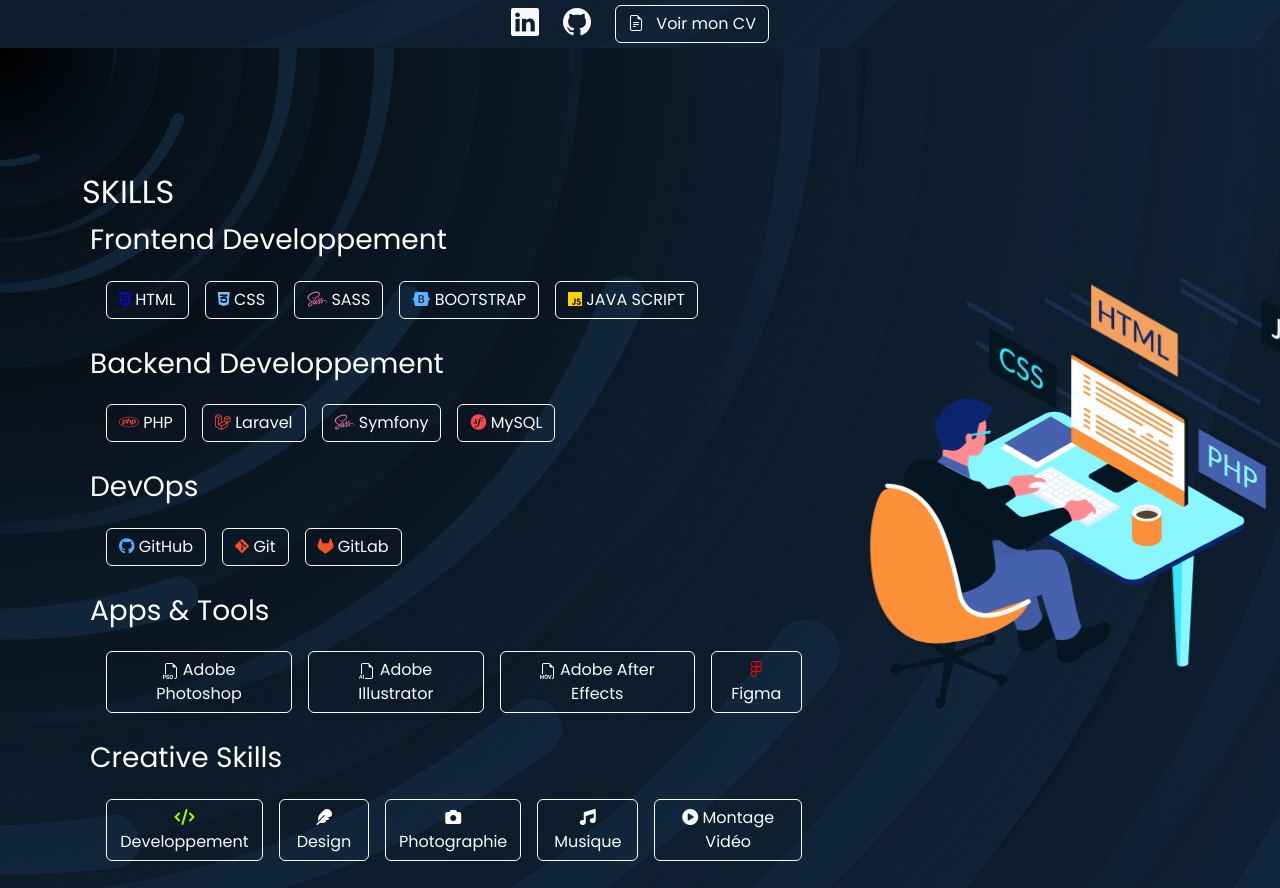
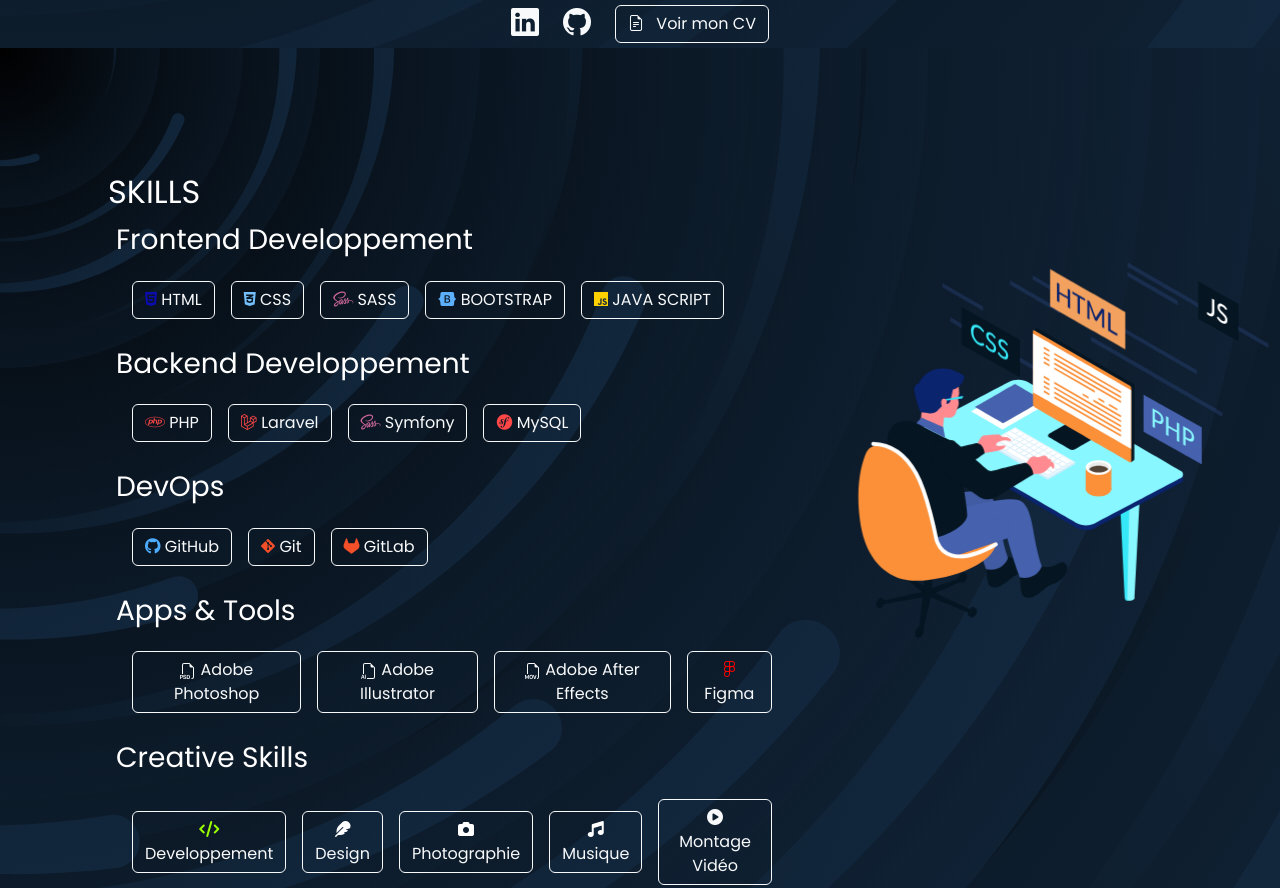
Before and after one commit to bener-mohammed/portfolio, a website: page index.html in a window 1280 px wide. Shown: the part 912-1800 px from the top of the page. Drawn offline with nearby package versions, Linux system fonts and the light colour scheme; some icons are missing.

Commit message:
feat(html css): resizing skills section

```diff
--- a/index.html
+++ b/index.html
@@ -134,8 +134,8 @@
         </div>
       </section>
       <section>
-        <div id="skills" class="container fw-bold text-white d-flex">
-          <div class="col-12 col-md-8 text-white fw-bold">
+        <div id="skills" class="container-fluid fw-bold text-white d-flex ms-5 ps-5">
+          <div class="container col-12 col-md-7 text-white fw-bold">
             <h2 class="col-12 col-md-8 pt-1">SKILLS</h2>
             <h3 class="m-2 pt-1">Frontend Developpement</h3>
             <div
@@ -346,7 +346,7 @@
             </div>
           </div>
 
-          <div class="col-12 col-md-6">
+          <div class="container col-12 col-md-5">
             <div id="animation" class="animation-box"></div>
           </div>
         </div>
```
